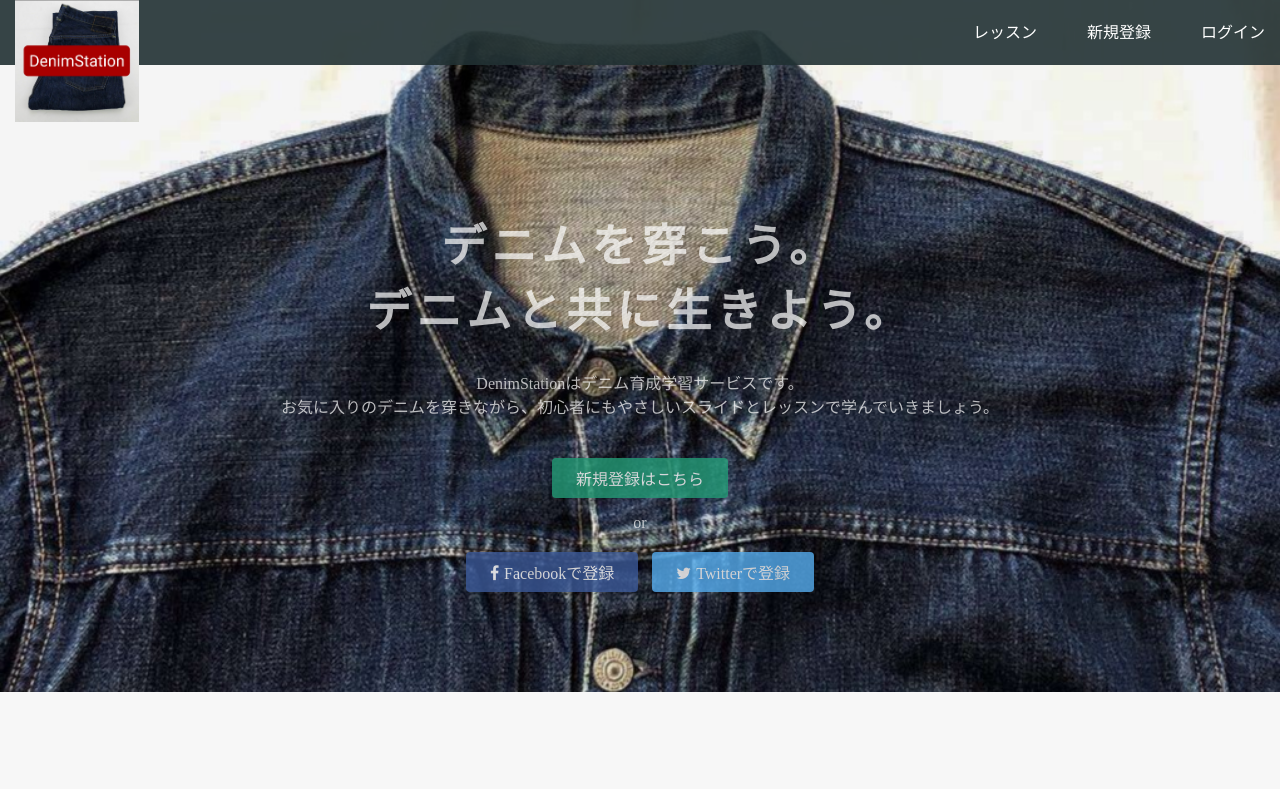
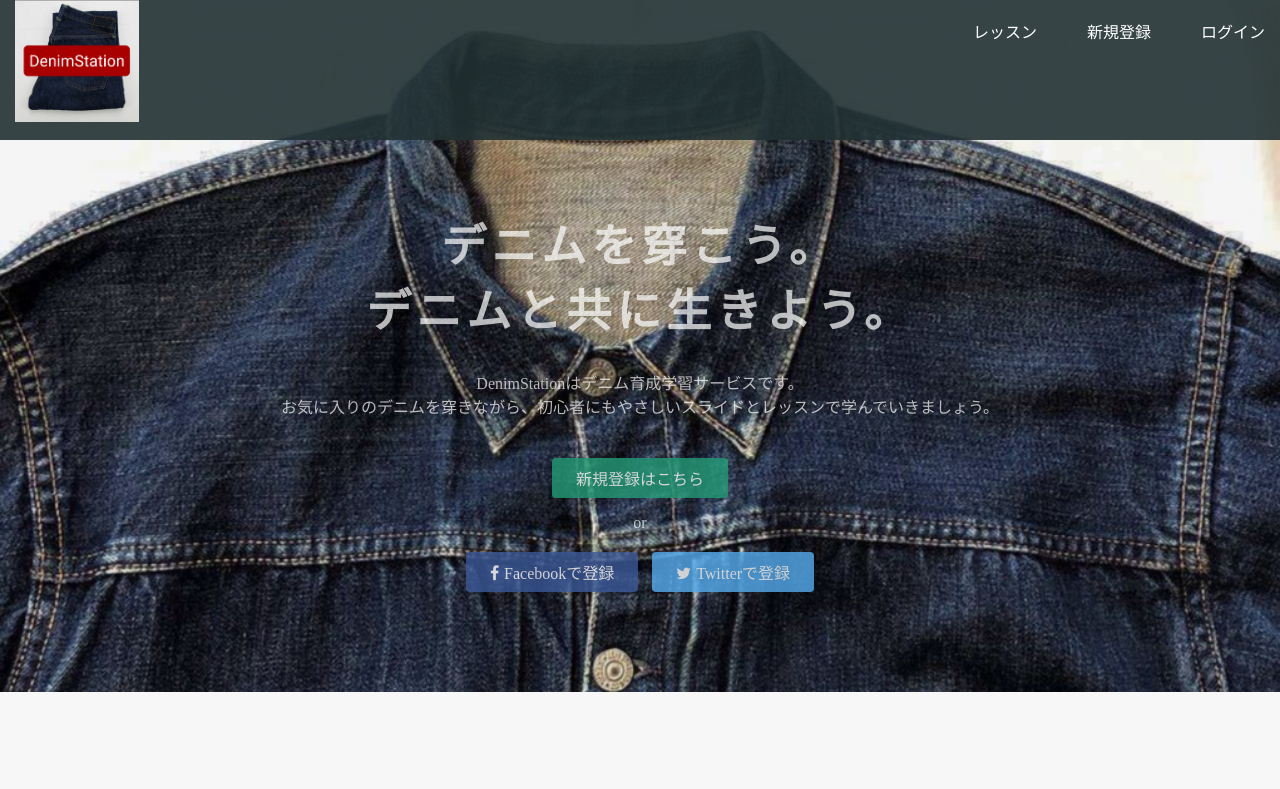
Before and after one commit to katapoke/katapoke.github.io, a plain HTML site: page index.html in a window 1280 px wide. Shown: the top 789 px of the page. Drawn offline with Linux system fonts and the light colour scheme.

Commit message:
Update stylesheet.css

```diff
--- a/stylesheet.css
+++ b/stylesheet.css
@@ -76,7 +76,7 @@ a {
 }
 
 header {
-  height: 65px;
+  height: 140px;
   width: 100%;
   background-color: rgba(34,49,52,0.9);
   position :fixed;
```
